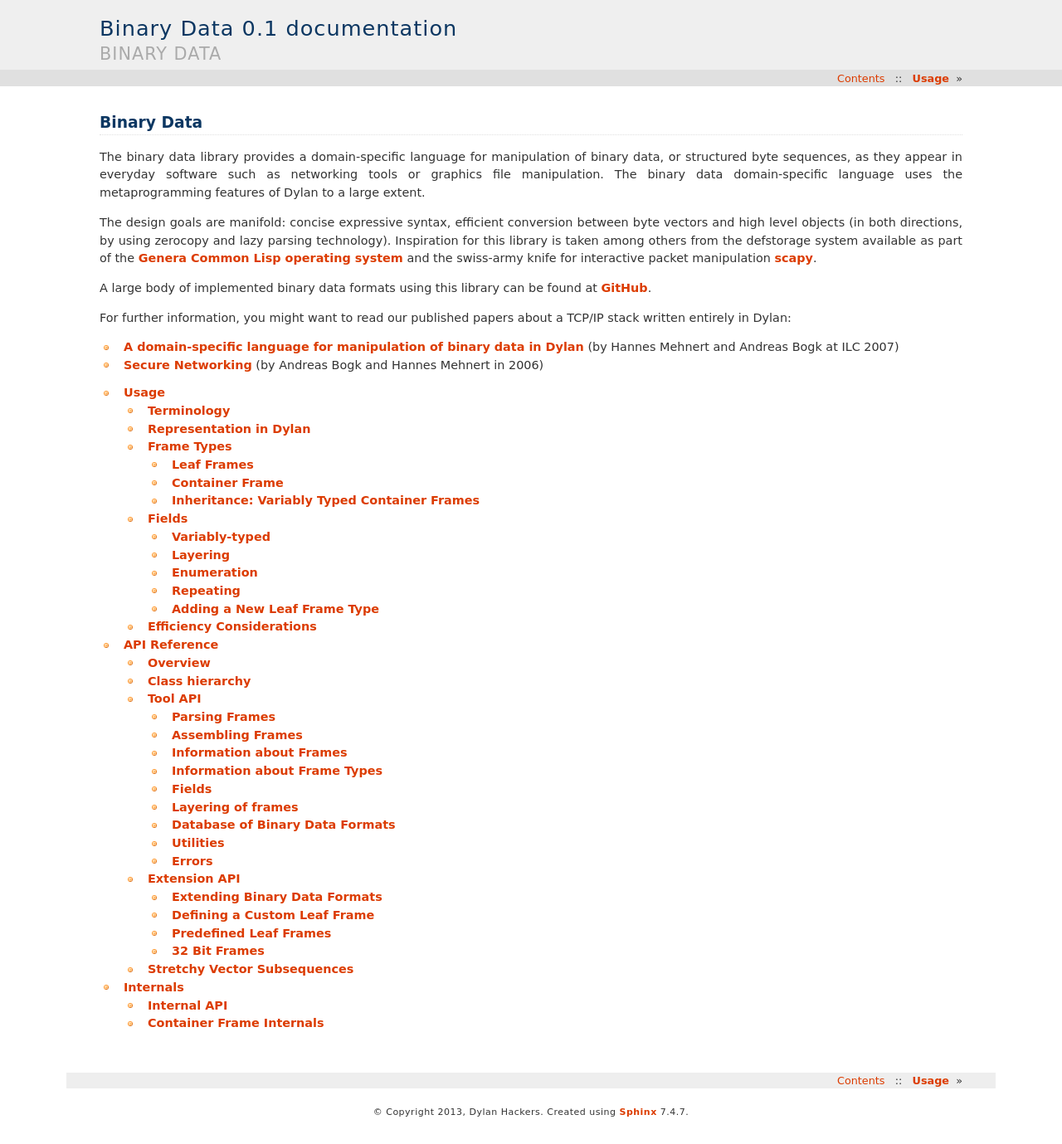
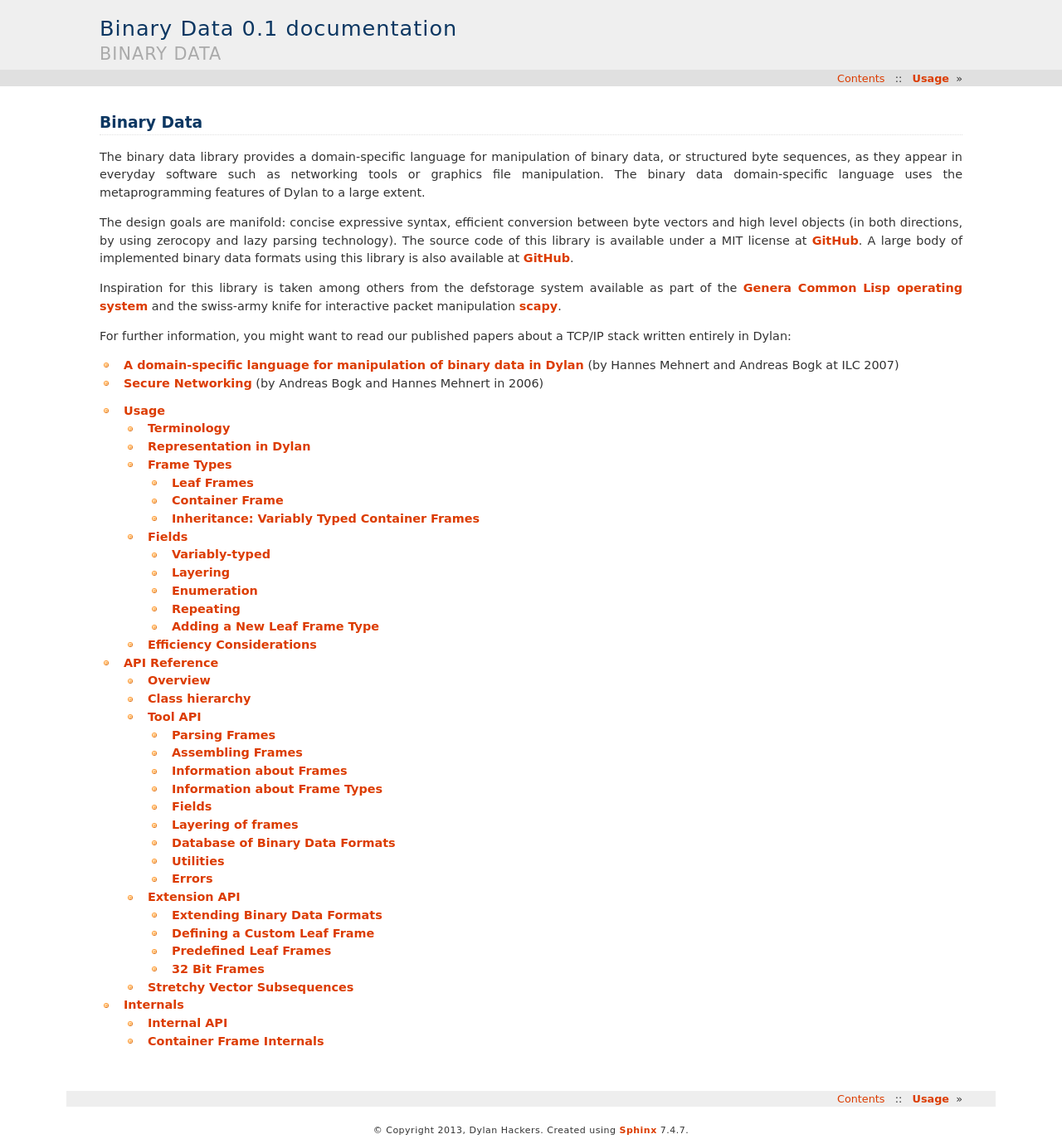
Before and after one commit to dylan-lang/binary-data, a Sphinx documentation site: the page built from documentation/source/index.rst, in a window 1280 px wide. Shown: the whole page at 83% size. Built offline with Sphinx 7.4.7, drawn with Linux system fonts in a browser that asks for light colours; before the commit the page ends 1357 px from its top, so only the background shows below that.

Commit message:
some reformatting here, and link to the github repo

```diff
--- a/documentation/source/index.rst
+++ b/documentation/source/index.rst
@@ -9,17 +9,18 @@ metaprogramming features of Dylan to a large extent.
 
 The design goals are manifold: concise expressive syntax, efficient
 conversion between byte vectors and high level objects (in both
-directions, by using zerocopy and lazy parsing
-technology). Inspiration for this library is taken among others from
-the defstorage system available as part of the `Genera Common Lisp
-operating system
+directions, by using zerocopy and lazy parsing technology). The source
+code of this library is available under a MIT license at `GitHub
+<https://github.com/dylan-lang/binary-data>`__. A large body of
+implemented binary data formats using this library is also available
+at `GitHub
+<https://github.com/dylan-hackers/network-night-vision/tree/master/protocols>`__.
+
+Inspiration for this library is taken among others from the defstorage
+system available as part of the `Genera Common Lisp operating system
 <http://en.wikipedia.org/wiki/Genera_%28operating_system%29>`_ and the
 swiss-army knife for interactive packet manipulation `scapy
 <http://bb.secdev.org/scapy/wiki/Home>`__.
-
-A large body of implemented binary data formats using this library can
-be found at `GitHub
-<https://github.com/dylan-hackers/network-night-vision/tree/master/protocols>`__.
 
 For further information, you might want to read our published papers
 about a TCP/IP stack written entirely in Dylan:
```
